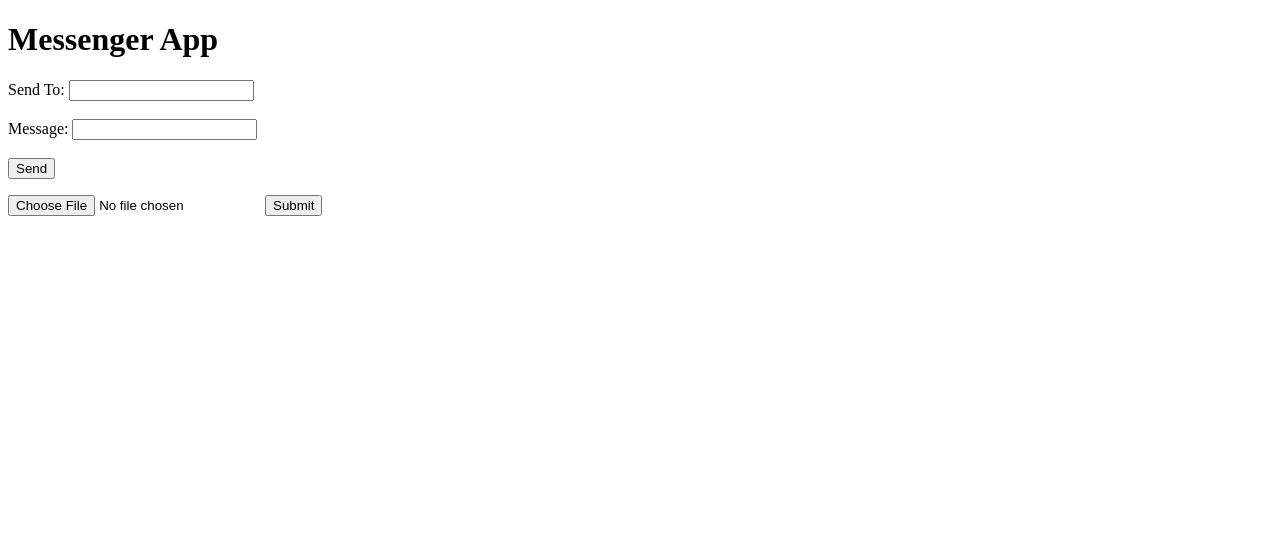
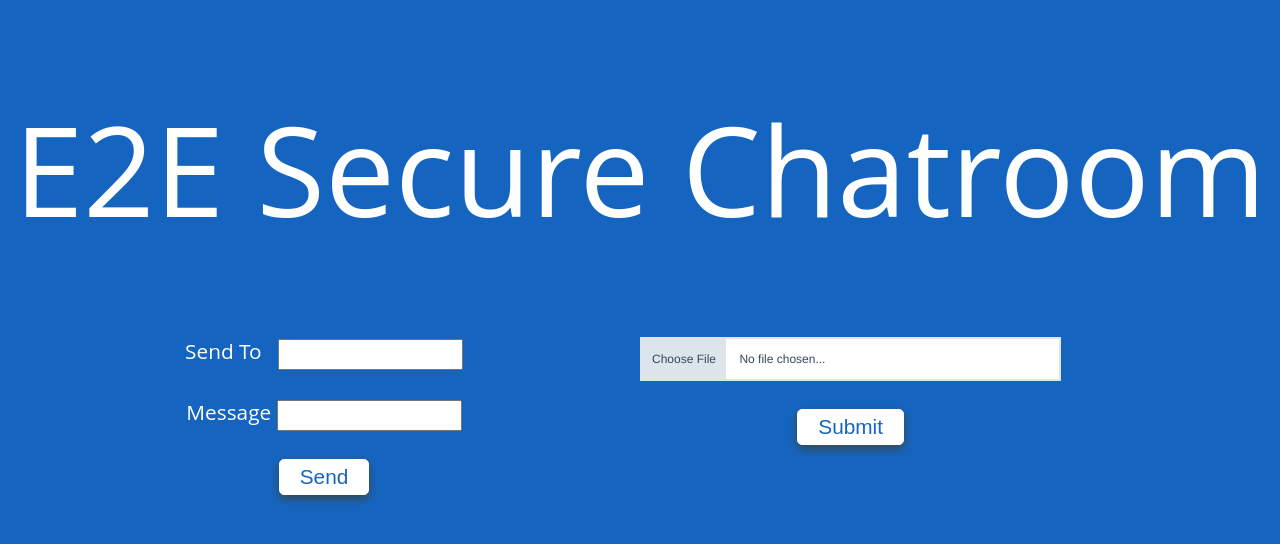
Before and after one commit to ACM-NITK/E2E-Secure-Chat, a Flask app: page /chat in a window 1280 px wide. Shown: the top 544 px of the page. Run offline with Flask 2, Linux system fonts and the light colour scheme; some libraries are stand-ins or nearby versions.

Commit message:
Create a basic UI

```diff
--- /dev/null
+++ b/static/styles/chat.css
@@ -0,0 +1,96 @@
+body {
+	background-color: #1565C0;
+	font-family: 'Open Sans', sans-serif;
+	font-size: 1.3em;
+}
+
+.message-form {
+	color: white;
+}
+
+.message-form > input {
+	line-height: 25px;
+}
+
+.center-align {
+	text-align: center;
+}
+
+.left-align {
+	text-align: left;
+}
+
+.contain-40 {
+	max-width: 20vw !important;
+	margin: auto;
+}
+
+.heading {
+    text-align: center;
+    font-size: 6em;
+    color: white;
+    font-weight: 500;
+}
+
+button {
+    border: 1px solid white;
+    background: none;
+    padding: 5px 20px;
+    font-size: 1em !important;
+    background-color: white;
+    color: #1565C0;
+    box-shadow: 0px 4px 10px #37474F;
+    transition: box-shadow 0.25s, background-color 0.25s, color 0.25s;
+    border-radius: 5px;
+}
+
+button:hover {
+    box-shadow: 0px 2px 7px #455A64;
+    cursor: pointer;
+    color: rgba(21, 101, 192, 0.8);
+}
+
+.row {
+	margin-top: 10vh;
+}
+
+.row::after {
+  content: "";
+  clear: both;
+  display: table;
+}
+
+[class*="col-"] {
+  float: left;
+}
+
+.col-1 {width: 8.33%;}
+.col-2 {width: 16.66%;}
+.col-3 {width: 25%;}
+.col-4 {width: 33.33%;}
+.col-5 {width: 41.66%;}
+.col-6 {width: 50%;}
+.col-7 {width: 58.33%;}
+.col-8 {width: 66.66%;}
+.col-9 {width: 75%;}
+.col-10 {width: 83.33%;}
+.col-11 {width: 91.66%;}
+.col-12 {width: 100%;}
+
+.row > div {
+    text-align: center;
+}
+
+.file-upload{display:block;text-align:center;font-family: Helvetica, Arial, sans-serif;font-size: 12px;}
+.file-upload .file-select{display:block;border: 2px solid #dce4ec;color: #34495e;cursor:pointer;height:40px;line-height:40px;text-align:left;background:#FFFFFF;overflow:hidden;position:relative;}
+.file-upload .file-select .file-select-button{background:#dce4ec;padding:0 10px;display:inline-block;height:40px;line-height:40px;}
+.file-upload .file-select .file-select-name{line-height:40px;display:inline-block;padding:0 10px;}
+.file-upload .file-select:hover{border-color:#34495e;transition:all .2s ease-in-out;-moz-transition:all .2s ease-in-out;-webkit-transition:all .2s ease-in-out;-o-transition:all .2s ease-in-out;}
+.file-upload .file-select:hover .file-select-button{background:#34495e;color:#FFFFFF;transition:all .2s ease-in-out;-moz-transition:all .2s ease-in-out;-webkit-transition:all .2s ease-in-out;-o-transition:all .2s ease-in-out;}
+.file-upload.active .file-select{border-color:#3fa46a;transition:all .2s ease-in-out;-moz-transition:all .2s ease-in-out;-webkit-transition:all .2s ease-in-out;-o-transition:all .2s ease-in-out;}
+.file-upload.active .file-select .file-select-button{background:#3fa46a;color:#FFFFFF;transition:all .2s ease-in-out;-moz-transition:all .2s ease-in-out;-webkit-transition:all .2s ease-in-out;-o-transition:all .2s ease-in-out;}
+.file-upload .file-select input[type=file]{z-index:100;cursor:pointer;position:absolute;height:100%;width:100%;top:0;left:0;opacity:0;filter:alpha(opacity=0);}
+.file-upload .file-select.file-select-disabled{opacity:0.65;}
+.file-upload .file-select.file-select-disabled:hover{cursor:default;display:block;border: 2px solid #dce4ec;color: #34495e;cursor:pointer;height:40px;line-height:40px;margin-top:5px;text-align:left;background:#FFFFFF;overflow:hidden;position:relative;}
+.file-upload .file-select.file-select-disabled:hover .file-select-button{background:#dce4ec;color:#666666;padding:0 10px;display:inline-block;height:40px;line-height:40px;}
+.file-upload .file-select.file-select-disabled:hover .file-select-name{line-height:40px;display:inline-block;padding:0 10px;}
--- a/templates/chat.html
+++ b/templates/chat.html
@@ -4,6 +4,7 @@
 <head>
     <meta charset="UTF-8">
     <title>Chat</title>
+    <link rel="stylesheet" type="text/css" href="{{ url_for('static',filename='styles/chat.css') }}">
     <script src="https://cdnjs.cloudflare.com/ajax/libs/socket.io/2.0.4/socket.io.js"></script>
     <script src="http://code.jquery.com/jquery-3.2.1.min.js" integrity="sha256-hwg4gsxgFZhOsEEamdOYGBf13FyQuiTwlAQgxVSNgt4="
         crossorigin="anonymous"></script>
@@ -11,18 +12,39 @@
 </head>
 
 <body>
-    <h1>Messenger App</h1>
 
-    Send To: <input type="text" id="send_to_username"> <br> <br>
-    Message: <input type="text" id="private_message"> <br> <br>
-    <button id="send_private_message">Send</button>
+    <h1 class="center-align heading">E2E Secure Chatroom</h1>
+    <div class="row">
+        <div class="col-6 message-form">
+
+            Send&nbsp;To&nbsp;&nbsp;&nbsp;<input type="text" id="send_to_username"> <br> <br>
+            Message&nbsp;<input type="text" id="private_message"> <br> <br>
+            <button id="send_private_message">Send</button>
+        </div>
+
+        <!-- <form action = "http://localhost:5000/uploader" method = "POST"
+             enctype = "multipart/form-data">
+             <input type = "file" name = "file" />
+             <input type = "submit"/>
+        </form> -->
+        <div class="col-1"></div>
+        <div class="col-4">
+            <form action="/uploader" method="POST">
+                <div class="file-upload">
+                    <div class="file-select">
+                        <div class="file-select-button" id="fileName">Choose File</div>
+                        <div class="file-select-name" id="noFile">No file chosen...</div>
+                        <input type="file" name="chooseFile" id="chooseFile">
+                    </div>
+                </div>
+                <br/>
+                <button id="submit">Submit</button>
+            </form>
+        </div>
+        <div class="col-1"></div>
+    </div>
 
     <ul id="messages"></ul>
-    <form action = "http://localhost:5000/uploader" method = "POST"
-         enctype = "multipart/form-data">
-         <input type = "file" name = "file" />
-         <input type = "submit"/>
-      </form>
 
 <script>
     $(document).ready(function () {
```
Also changed, not shown: static/styles/login.css (+34 -126 lines), templates/login.html (+9 -12 lines).
